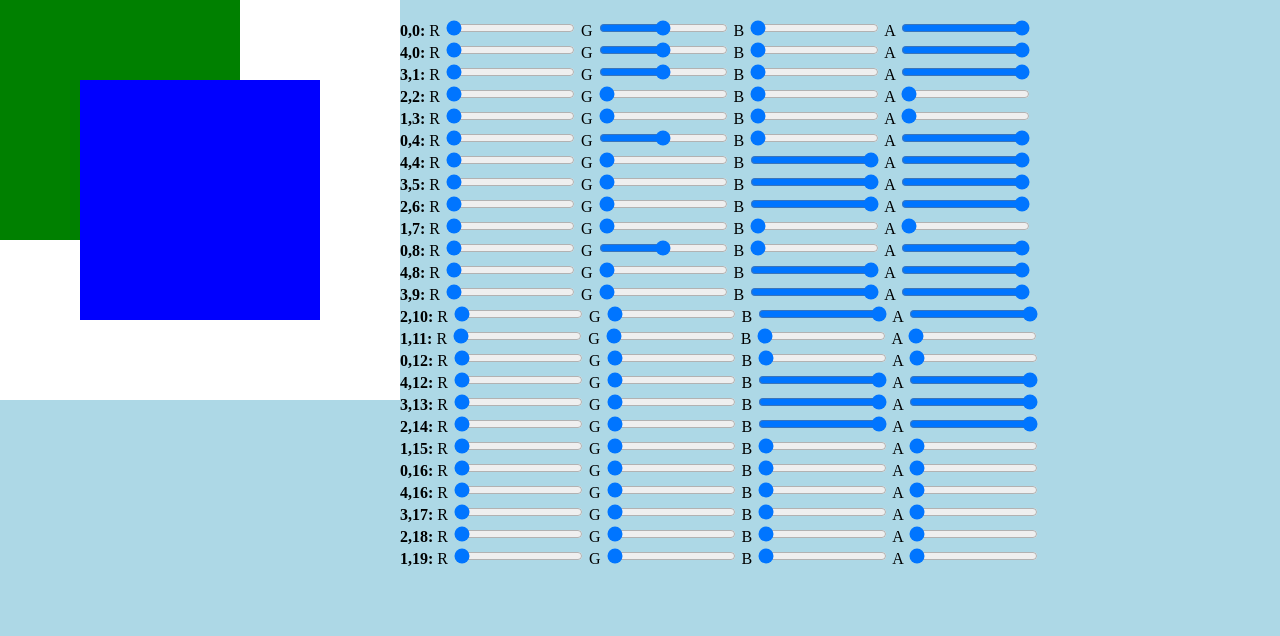
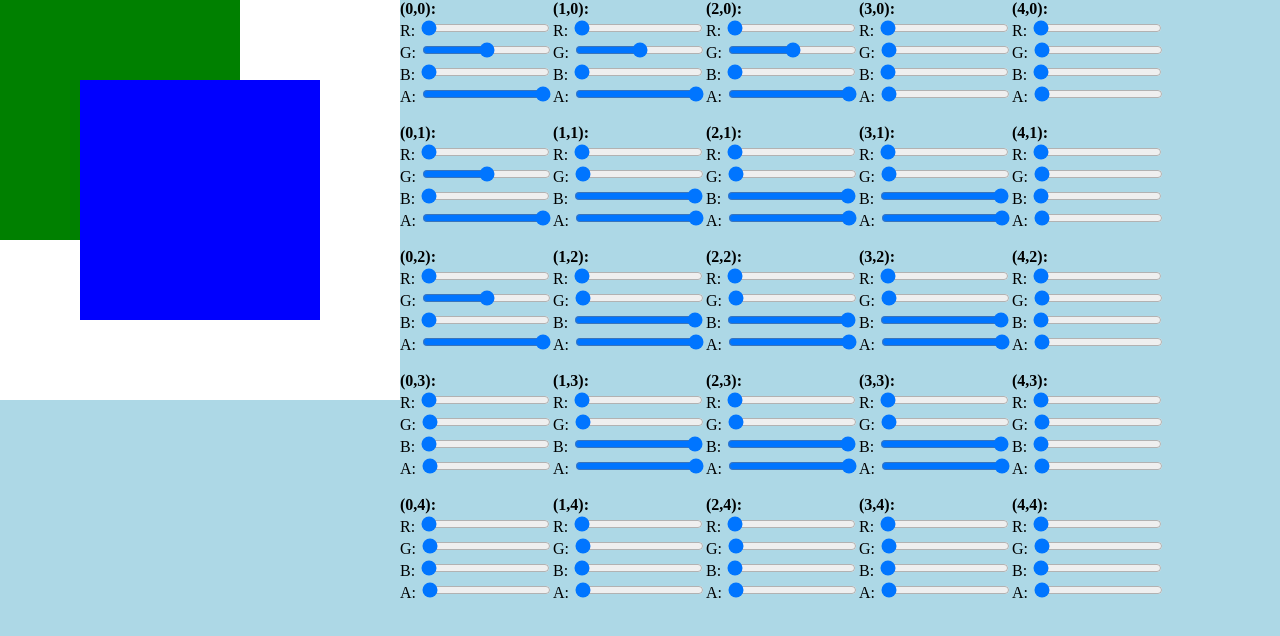
Before and after one commit to terjekol/PlayTerje, a plain HTML site: page canvasMedTall.html in a window 1280 px wide. Drawn offline with Linux system fonts and the light colour scheme.

Commit message:
Update canvasMedTall.html

```diff
--- a/canvasMedTall.html
+++ b/canvasMedTall.html
@@ -26,6 +26,10 @@
             display: flex;
             flex-direction: row;
         }
+
+        #numbersDiv {
+            display: grid;
+        }
     </style>
 </head>
 
@@ -45,20 +49,39 @@
         ctx.fillStyle = 'blue';
         ctx.fillRect(1, 1, 3, 3);
         let imageData = ctx.getImageData(0, 0, canvasSize, canvasSize);
+        document.getElementById('numbersDiv').style.gridTemplateColumns = `repeat(${canvasSize}, 1fr)`;
 
         showNumbers();
         function showNumbers() {
-            document.getElementById('numbersDiv').innerHTML = `
+            document.getElementById('numbersDiv').innerHTML =
+                range(0, canvasSize * canvasSize).map(createHtmlForNumber).join('');
+        }
 
-            ${Array.from(imageData.data).map((n, i) => `
-                ${getPixelNo(i)}
-                ${getLetter(i)}
-                <input type="range" min="0" max="255" step="1" value="${n}" />
-            `).join('')}
+        function createHtmlForNumber(pixelIndex) {
+            const baseIndex = pixelIndex * 4;
+            const x = pixelIndex % canvasSize;
+            const y = Math.floor(pixelIndex / canvasSize);
 
-                </table>
+            //imageData.data
+            return `
+                <div class="pixel">
+                    <b>(${x},${y}):</b><br/>
+                    ${range(0, 4).map(i => `
+                        ${'RGBA'[i]}:
+                        <input type="range" min="0" max="255" step="1"
+                               value="${imageData.data[baseIndex + i]}"
+                               oninput="updateImage(${baseIndex + i},this.value)"
+                        /><br/>
 
+                    `).join('')}
+                    &nbsp;
+                </div>
             `;
+        }
+
+        function updateImage(index, newValue) {
+            imageData.data[index] = newValue;
+            ctx.putImageData(imageData, 0, 0);
         }
 
         function range(fromInclusive, toExclusive) {
@@ -67,17 +90,7 @@
                 .map(n => n + fromInclusive);
         }
 
-        function getLetter(index) {
-            return 'RGBA'[index % 4];
-        }
 
-        function getPixelNo(index) {
-            const rem = index % 4;
-            if (rem !== 0) return '';
-            const x = index % canvasSize;
-            const y = Math.floor(index / canvasSize);
-            return `<br/><b>${x},${y}:</b>`;
-        }
     </script>
 </body>
 
```
